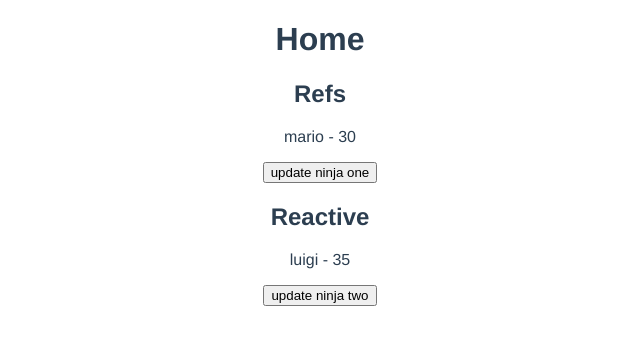
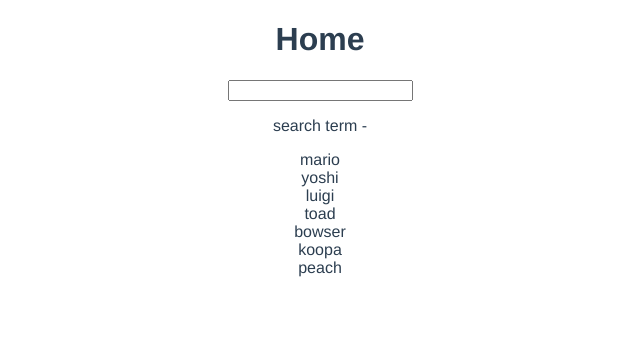
Before and after one commit to beltranbot/tnn-dojo-blog, a Vue app: page / in a window 1280 px wide. Shown: the top 344 px of the page, without its empty margins (320-960 px from the left). Built offline with nearby package versions, Linux system fonts and the light colour scheme.

Commit message:
computed values

```diff
--- a/src/views/Home.vue
+++ b/src/views/Home.vue
@@ -1,39 +1,39 @@
 <template>
   <div class="home">
     <h1>Home</h1>
-    <h2>Refs</h2>
-    <p>{{ ninjaOne.name }} - {{ ninjaOne.age }}</p>
-    <button @click="updateNinjaOne">update ninja one</button>
-    <h2>Reactive</h2>
-    <p>{{ ninjaTwo.name }} - {{ ninjaTwo.age }}</p>
-    <button @click="updateNinjaTwo">update ninja two</button>
+    <input type="text" v-model="search">
+    <p>search term - {{ search }}</p>
+    <div v-for="name in matchingNames" :key="name">
+      {{ name }}
+    </div>
   </div>
 </template>
 
 <script>
 import { reactive, ref } from '@vue/reactivity'
+import { computed } from '@vue/runtime-core'
 
 export default {
   name: 'Home',
   setup() {
-    const ninjaOne = ref({
-      name: "mario",
-      age: 30
+    const search = ref('')
+    const names = ref([
+      'mario',
+      'yoshi',
+      'luigi',
+      'toad',
+      'bowser',
+      'koopa',
+      'peach'
+    ])
+    const matchingNames = computed(() => {
+      return names.value.filter((name) => name.includes(search.value))
     })
-    // you can't use primitive values with reactive
-    const ninjaTwo = reactive({
-      name: "luigi",
-      age: 35
-    })
-    const updateNinjaOne = () => {
-      ninjaOne.value.age = 40
+    return {
+      names,
+      search,
+      matchingNames
     }
-
-    const updateNinjaTwo = () => {
-      ninjaTwo.age = 45
-    }
-
-    return { ninjaOne, ninjaTwo, updateNinjaOne, updateNinjaTwo }
   }
 }
 </script>
```
